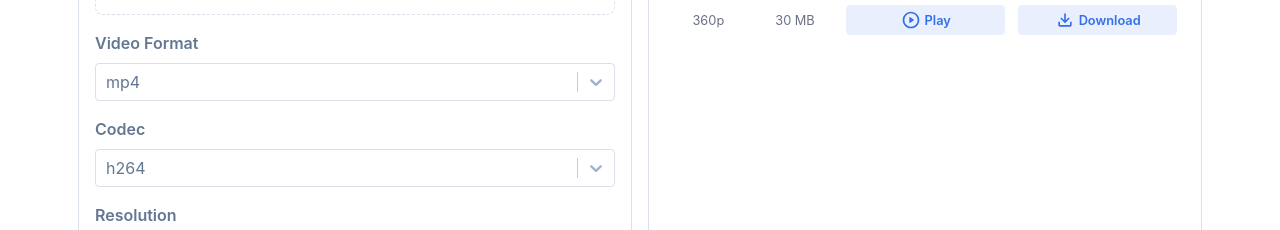
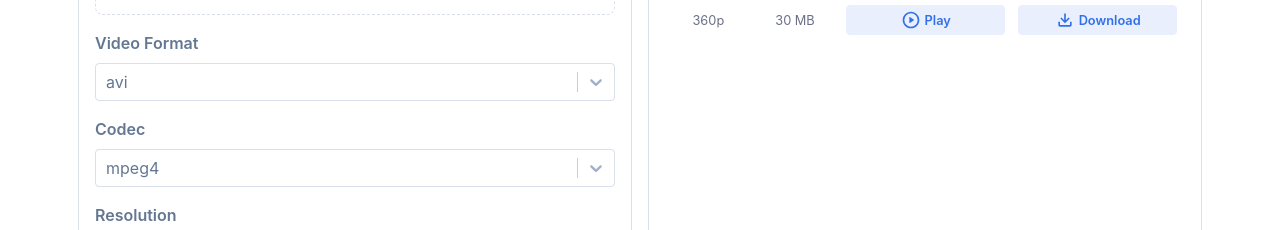
Before and after one commit to HasibullahMahmood/React-VideoTranscoder, a React (Create React App) app: page / in a window 1280 px wide. Shown: the part 386-616 px from the top of the page. Built offline with nearby package versions, Linux system fonts and the light colour scheme.

Commit message:
some changes

```diff
--- a/src/components/CustomSelect.js
+++ b/src/components/CustomSelect.js
@@ -3,20 +3,14 @@ import Select from 'react-select';
 
 class CustomSelect extends Component {
 	render() {
-		const {
-			selectedObj,
-			onSelect,
-			options,
-			className,
-			defaultValue,
-		} = this.props;
+		const { selectedObj, onSelect, options, className, defaultValue } = this.props;
 		return (
 			<Select
 				defaultValue={defaultValue}
 				value={selectedObj}
 				onChange={onSelect}
 				options={options}
-				noOptionsMessage="No Options"
+				noOptionsMessage={() => 'No Options'}
 				placeholder="Select..."
 				className={'select-default ' + className}
 				menuPortalTarget={document.querySelector('body')}
--- a/src/components/MultiSelect.js
+++ b/src/components/MultiSelect.js
@@ -1,6 +1,6 @@
-import React from "react";
-import Select from "react-select";
-import makeAnimated from "react-select/animated";
+import React from 'react';
+import Select from 'react-select';
+import makeAnimated from 'react-select/animated';
 
 const animatedComponents = makeAnimated();
 
@@ -16,10 +16,10 @@ export default function AnimatedMulti(props) {
 			value={selectedObjects}
 			onChange={onSelect}
 			options={options}
-      noOptionsMessage="No Options"
+			noOptionsMessage={() => 'No Options'}
 			placeholder="Select..."
-      className={"select-default " + className}
-      menuPortalTarget={document.querySelector("body")}
+			className={'select-default ' + className}
+			menuPortalTarget={document.querySelector('body')}
 		/>
 	);
 }
--- a/src/pages/home/index.js
+++ b/src/pages/home/index.js
@@ -1,16 +1,11 @@
-import React, { Component } from "react";
-import { Container, Row, Col, FormLabel, Button } from "react-bootstrap";
-import axios from "axios";
-import SweetAlert from "react-bootstrap-sweetalert";
+import React, { Component } from 'react';
+import { Container, Row, Col, FormLabel, Button } from 'react-bootstrap';
+import axios from 'axios';
+import SweetAlert from 'react-bootstrap-sweetalert';
 
-import Uploader from "../../components/Uploader";
+import Uploader from '../../components/Uploader';
 
-import {
-  OutputCart,
-  CodecSelect,
-  ResolutionSelect,
-  VideoFormatSelect,
-} from "./components/";
+import { OutputCart, CodecSelect, ResolutionSelect, VideoFormatSelect } from './components/';
 
 const CancelToken = axios.CancelToken;
 let cancel;
@@ -23,22 +18,18 @@ class Home extends Component {
 	state = {
 		videoRef: null,
 		progress: 0,
-    selectedVideoFormat: {
-      label: "mp4",
-      value: 1,
-    },
-    selectedCodec: {
-      label: "h264",
-      value: 1,
-    },
+		selectedVideoFormat: { label: 'avi', value: 45 },
+		selectedCodec: { label: 'mpeg4', value: 155 },
 		selectedResolutions: [
 			{
-        label: "720p",
+				label: '720p',
 				value: 3,
+				size: '1280x720',
 			},
 			{
-        label: "480p",
+				label: '480p',
 				value: 4,
+				size: '640x480',
 			},
 		],
 
@@ -62,15 +53,10 @@ class Home extends Component {
 	};
 
 	postVideo = async () => {
-    let {
-      videoRef,
-      selectedVideoFormat,
-      selectedCodec,
-      selectedResolutions,
-    } = this.state;
+		let { videoRef, selectedVideoFormat, selectedCodec, selectedResolutions } = this.state;
 
 		try {
-      let url = "/videos";
+			let url = '/videos';
 
 			const config = {
 				onUploadProgress: this.onUploadProgress,
@@ -78,7 +64,7 @@ class Home extends Component {
 					cancel = c;
 				}),
 				headers: {
-          "Content-Type": "multipart/form-data",
+					'Content-Type': 'multipart/form-data',
 				},
 			};
 
@@ -87,21 +73,22 @@ class Home extends Component {
 			selectedResolutions = JSON.stringify(selectedResolutions);
 
 			const formData = new FormData();
-      formData.append("sourceVideo", videoRef);
-      formData.append("selectedVideoFormat", selectedVideoFormat);
-      formData.append("selectedCodec", selectedCodec);
-      formData.append("selectedResolutions", selectedResolutions);
+			formData.append('sourceVideo', videoRef);
+			formData.append('selectedVideoFormat', selectedVideoFormat);
+			formData.append('selectedCodec', selectedCodec);
+			formData.append('selectedResolutions', selectedResolutions);
 
 			const response = await axios.post(url, formData, config);
 
 			if (Boolean(response.data.result) === true) {
 				this.setState({ uploadSucceed: true, progress: 0 });
 			} else {
-        console.log("False result in posting the video");
+				console.log('False result in posting the video');
+				console.log(response.data);
 			}
 		} catch (error) {
 			if (axios.isCancel(error)) {
-        console.log("Video upload canceled");
+				console.log('Video upload canceled');
 			} else {
 				console.log("I'm server response error");
 				console.log(error);
@@ -134,6 +121,7 @@ class Home extends Component {
 		});
 		this.resetUploaderCompRef.current.reset();
 	};
+
 	render() {
 		const {
 			disableInputs,
@@ -152,37 +140,20 @@ class Home extends Component {
 
 				<Container>
 					<Row>
-            <Col
-              lg={6}
-              className={
-                disableInputs ? "px-2 mb-3 not-allowed" : "px-2 mb-3 no-select"
-              }
-            >
-              <div
-                className={
-                  disableInputs
-                    ? "home__left-cart pointer-none"
-                    : "home__left-cart"
-                }
-              >
+						<Col lg={6} className={disableInputs ? 'px-2 mb-3 not-allowed' : 'px-2 mb-3 no-select'}>
+							<div className={disableInputs ? 'home__left-cart pointer-none' : 'home__left-cart'}>
 								<div className="text-center">
 									<h4 className="home__cart-title">Inputs</h4>
 								</div>
 								<div>
 									<FormLabel className="label">Source</FormLabel>
-                  <Uploader
-                    setVideoRef={this.setVideoRef}
-                    ref={this.resetUploaderCompRef}
-                  />
+									<Uploader setVideoRef={this.setVideoRef} ref={this.resetUploaderCompRef} />
 								</div>
 								<VideoFormatSelect
 									selectedObj={selectedVideoFormat}
 									onSelect={this.onVideoFormatSelect}
 								/>
-                <CodecSelect
-                  selectedObj={selectedCodec}
-                  onSelect={this.onCodecSelect}
-                />
+								<CodecSelect selectedObj={selectedCodec} onSelect={this.onCodecSelect} />
 								<ResolutionSelect
 									selectedObjects={selectedResolutions}
 									onSelect={this.onResolutionsSelect}
```
Lines whose indentation alone changed are shown as unchanged.
